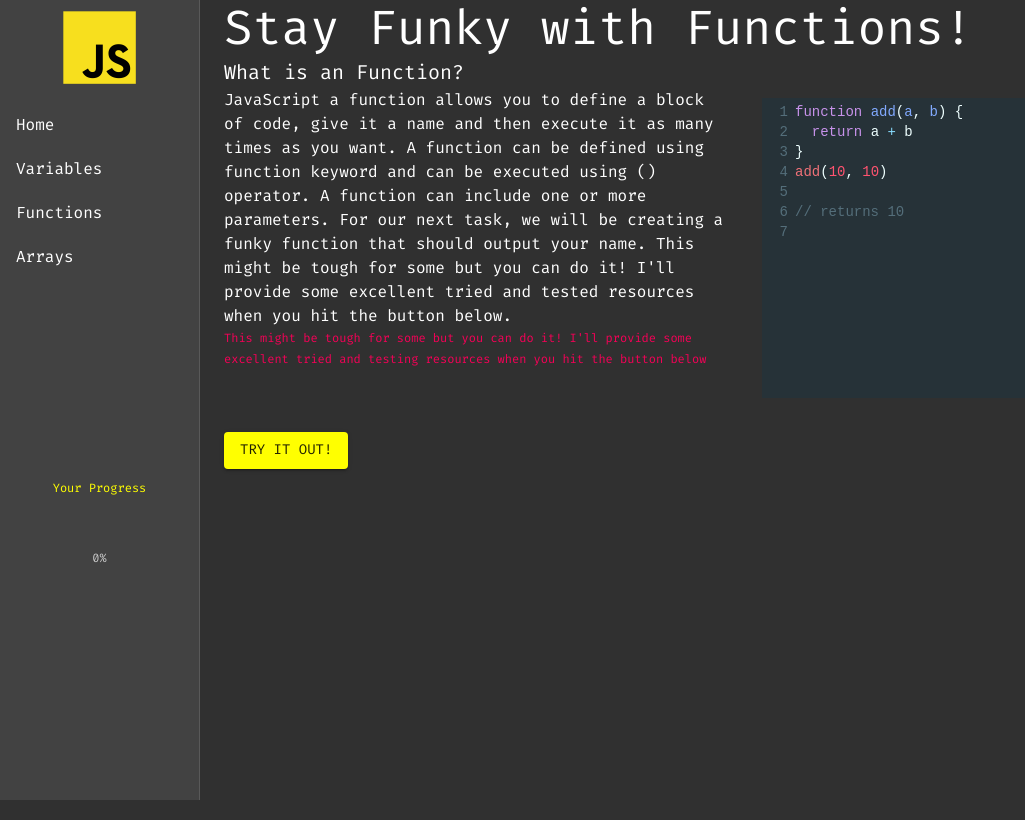
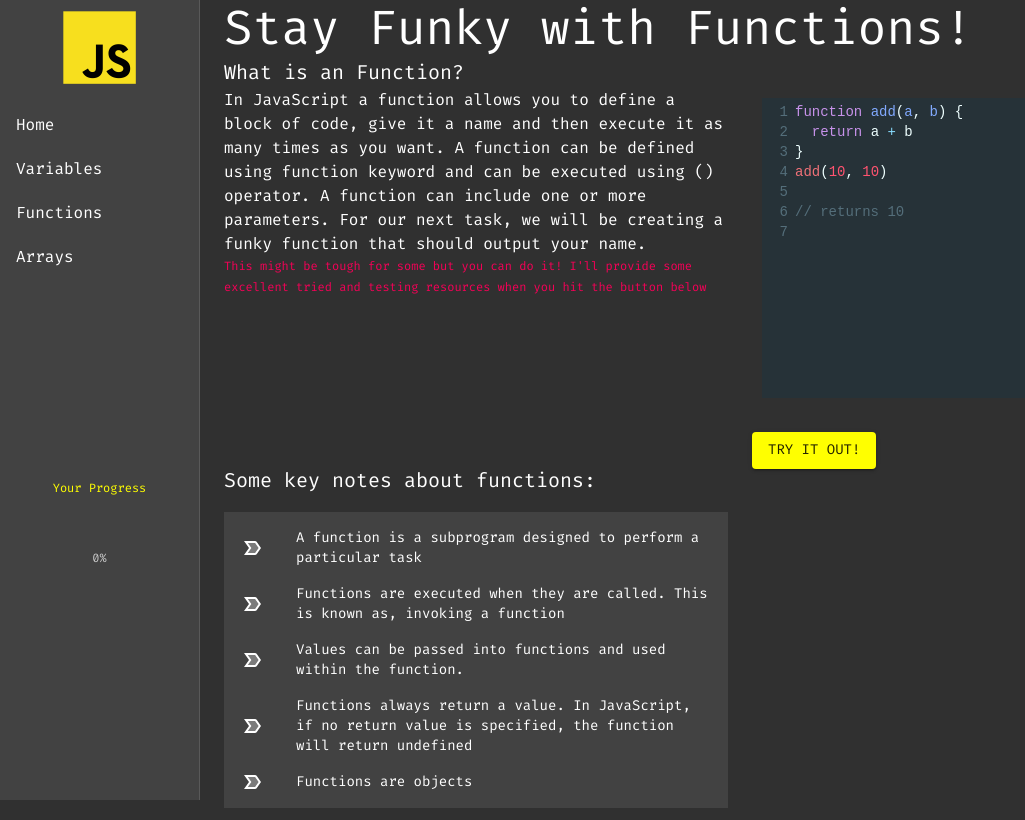
Before and after one commit to hector4213/mintbean-jsbootcamplite, a React (Create React App) app: page /functions in a window 1280 px wide. Both pictures are taken after a click on the button "LETS GET STARTED". Shown: the whole page, without its empty margins (0-1025 px from the left). Built offline with nearby package versions, Linux system fonts and the light colour scheme.

Commit message:
add function notes to theory

```diff
--- a/src/lessons/FunctionTheory.jsx
+++ b/src/lessons/FunctionTheory.jsx
@@ -5,6 +5,7 @@ import Header from '../components/Header'
 import InfoText from '../components/InfoText'
 import BaseBtn from '../components/BaseBtn'
 import TextEditor from '../components/TextEditor'
+import FunctionNotes from '../components/FunctionNotes'
 
 const EXAMPLE = `function add(a, b) {
   return a + b
@@ -29,14 +30,12 @@ const FunctionTheory = ({ onClick }) => {
 				<Grid item xs={12} md={6} lg={6}>
 					<InfoText variant={'body1'} align={'left'}>
 						{' '}
-						JavaScript a function allows you to define a block of code, give it
-						a name and then execute it as many times as you want. A function can
-						be defined using function keyword and can be executed using ()
+						In JavaScript a function allows you to define a block of code, give
+						it a name and then execute it as many times as you want. A function
+						can be defined using function keyword and can be executed using ()
 						operator. A function can include one or more parameters. For our
 						next task, we will be creating a funky function that should output
-						your name. This might be tough for some but you can do it! I'll
-						provide some excellent tried and tested resources when you hit the
-						button below.
+						your name.
 					</InfoText>
 					<InfoText
 						className={classes.caption}
@@ -52,7 +51,10 @@ const FunctionTheory = ({ onClick }) => {
 						<TextEditor code={EXAMPLE} isReadOnly={'nocursor'} setCode={null} />
 					</Grid>
 				</Grid>
-				<Grid item xs={12}>
+				<Grid item xs={12} md={12} lg={6}>
+					<FunctionNotes />
+				</Grid>
+				<Grid item xs={12} md={12} lg={6}>
 					<BaseBtn text={'Try it out!'} onClick={onClick}></BaseBtn>
 				</Grid>
 			</Grid>
```
